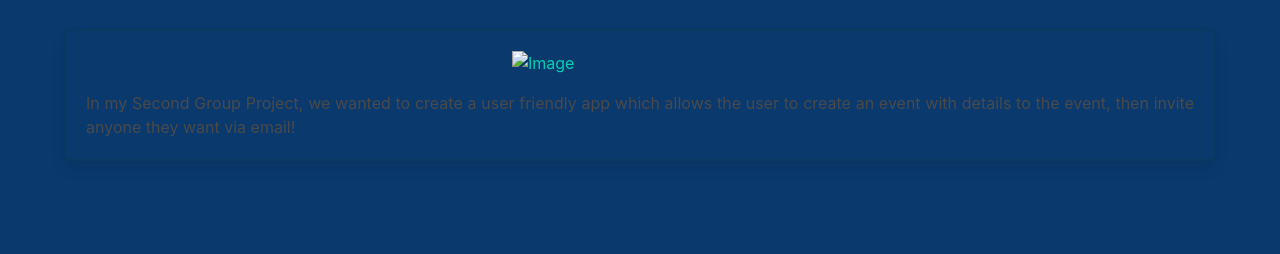
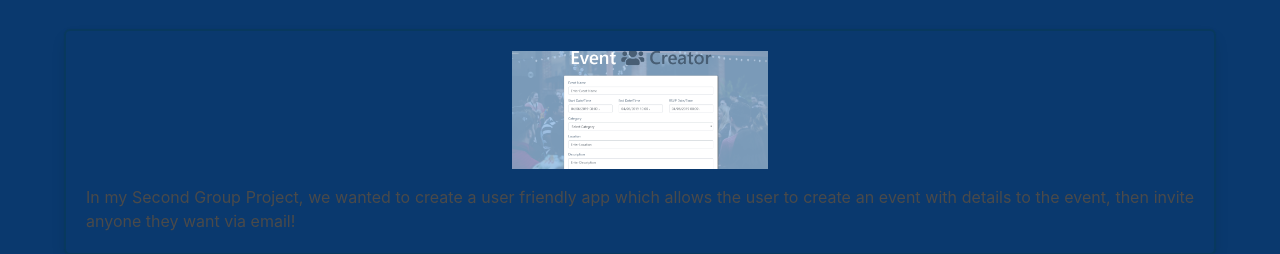
Before and after one commit to michaelbarela/Portfolio_3, a plain HTML site: page index.html in a window 1280 px wide. Shown: the part 533-787 px from the top of the page. Drawn offline with nearby package versions, Linux system fonts and the light colour scheme.

Commit message:
fixed img route

```diff
--- a/index.html
+++ b/index.html
@@ -79,7 +79,7 @@
 								<div>
 									<figure class="image project-figure">
 										<a target="_blank" href="https://server-spies.herokuapp.com/">
-											<img id="eventCreator" src="./Images/Event_creator.png" alt="Image">
+											<img id="eventCreator" src="./assets/images/Event_creator.png" alt="Image">
 										</a>
 									</figure>
 								</div>
```
